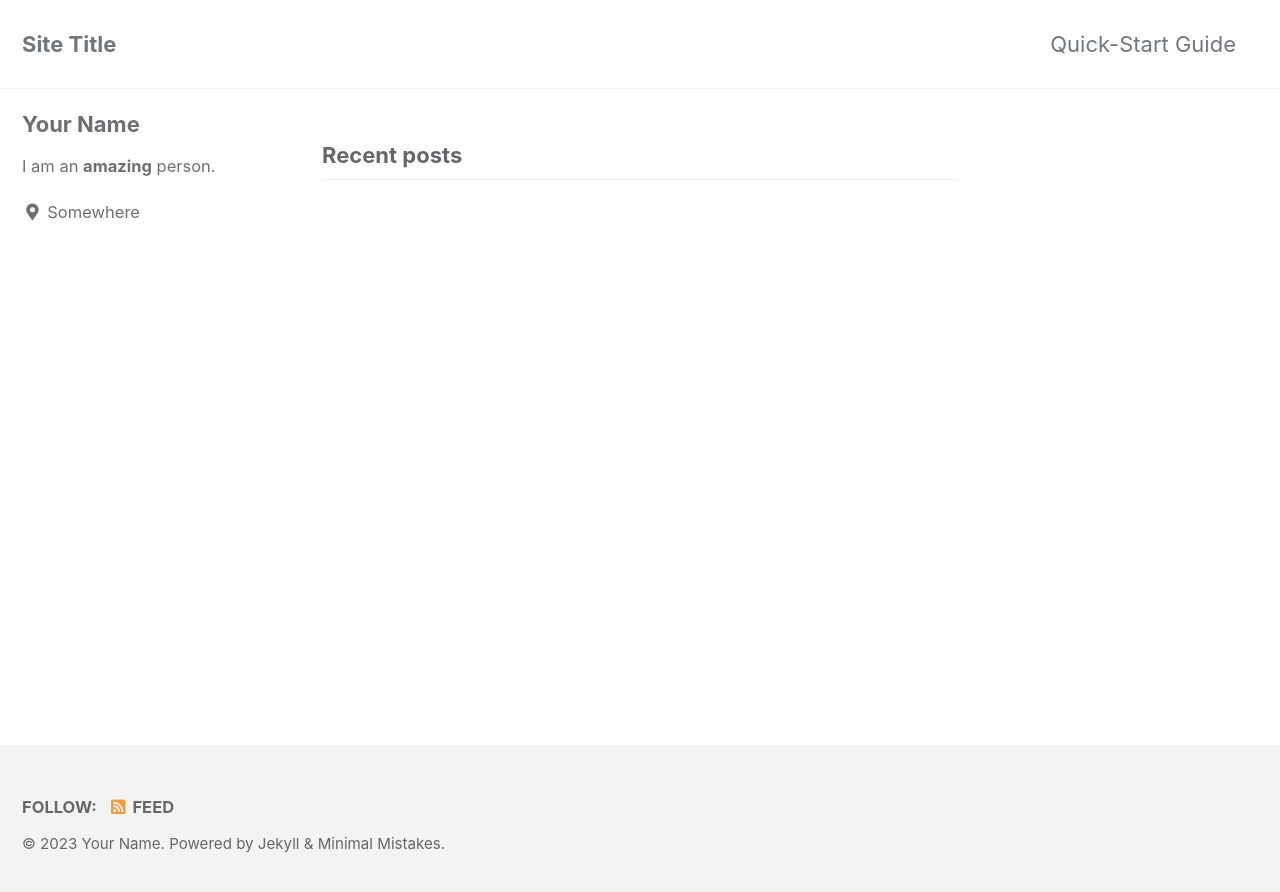
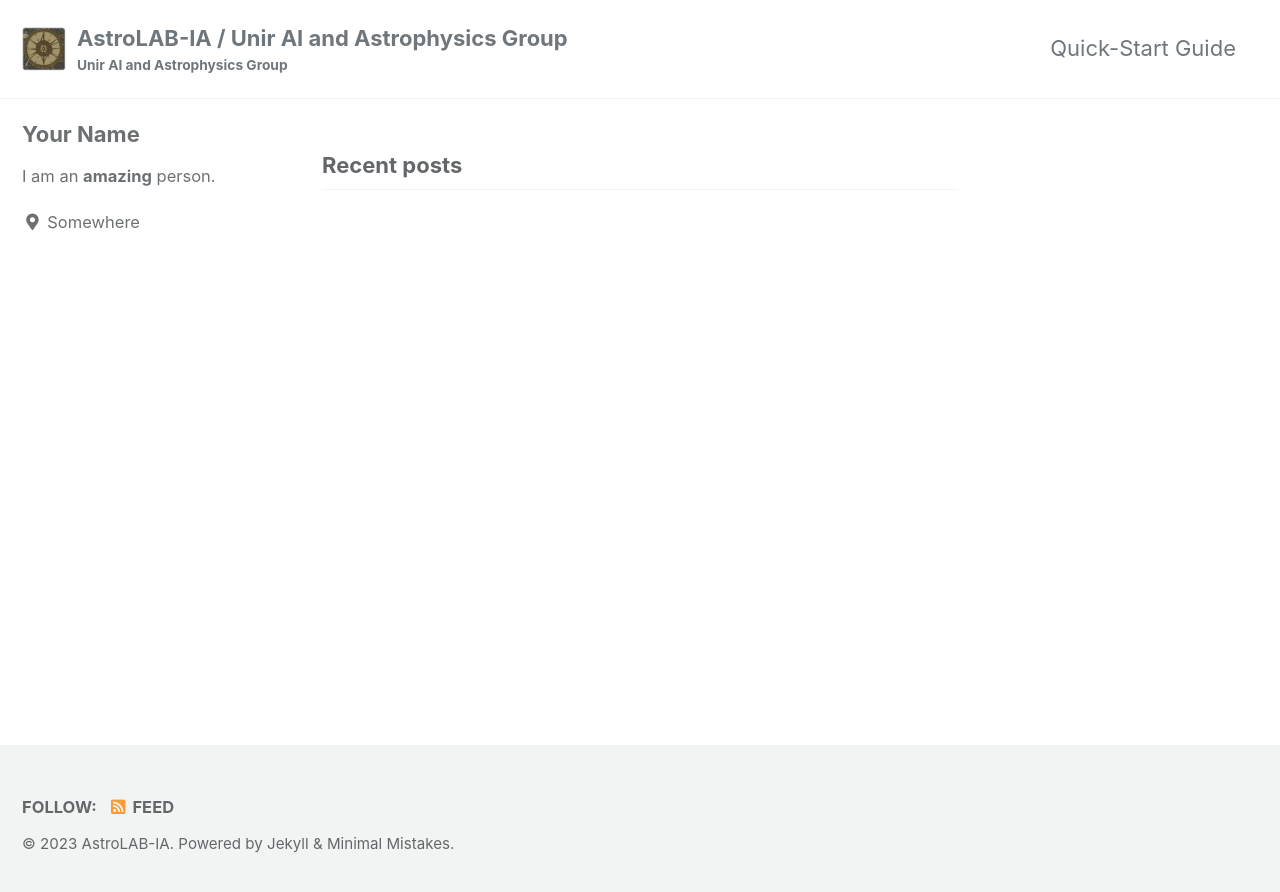
Before and after one commit to UNIR-ASTRO-IA/UNIR-ASTRO-IA.github.io, a Jekyll site: the page built from index.html, in a window 1280 px wide. Shown: the top 892 px of the page. Built offline with Jekyll 4.4.1, drawn with Linux system fonts in a browser that asks for light colours; cached includes are drawn as plain includes; the list of posts is cut into pages by our own code.

Commit message:
Customization of basic properties

```diff
--- a/_config.yml
+++ b/_config.yml
@@ -16,16 +16,16 @@ minimal_mistakes_skin    : "default" # "air", "aqua", "contrast", "dark", "dirt"
 
 # Site Settings
 locale                   : "en-US"
-title                    : "Site Title"
+title                    : "AstroLAB-IA / Unir AI and Astrophysics Group"
 title_separator          : "-"
-subtitle                 : # site tagline that appears below site title in masthead
-name                     : "Your Name"
-description              : "An amazing website."
-url                      : # the base hostname & protocol for your site e.g. "https://mmistakes.github.io"
-baseurl                  : # the subpath of your site, e.g. "/blog"
+subtitle                 : Unir AI and Astrophysics Group # site tagline that appears below site title in masthead
+name                     : "AstroLAB-IA"
+description              : "Repository for projects of the Astrophysics and Machine Learning research Group of Unir (Universidad Internacional de la Rioja)."
+url                      : https://unir-astro-ia.github.io/ # the base hostname & protocol for your site e.g. "https://mmistakes.github.io"
+baseurl                  : /general # the subpath of your site, e.g. "/blog"
 repository               : # GitHub username/repo-name e.g. "mmistakes/minimal-mistakes"
 teaser                   : # path of fallback teaser image, e.g. "/assets/images/500x300.png"
-logo                     : # path of logo image to display in the masthead, e.g. "/assets/images/88x88.png"
+logo                     : /assets/images/astrolabia_transparent_88.png # path of logo image to display in the masthead, e.g. "/assets/images/88x88.png"
 masthead_title           : # overrides the website title displayed in the masthead, use " " for no title
 # breadcrumbs            : false # true, false (default)
 words_per_minute         : 200
```
Also changed, not shown: assets/images/astrolabia_transparent_88.png (added).
